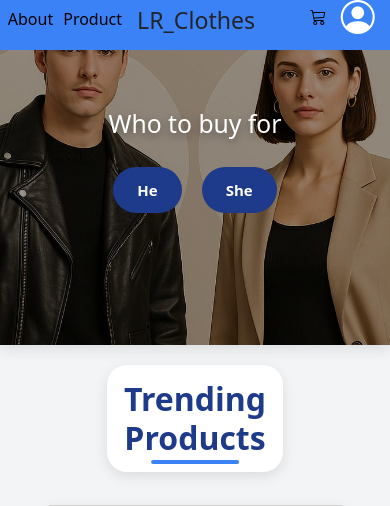
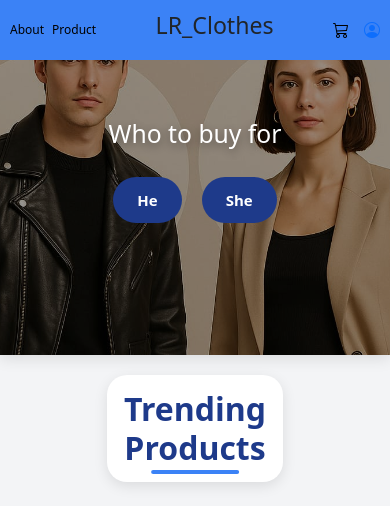
Before and after one commit to Lokendra-Rajput-78/Django-ECommerce-Web, a Django app: page / in a window 390 px wide. Shown: the top 506 px of the page. Run offline with Django 5.2, Linux system fonts and the light colour scheme; a user stored in the database is signed in; data comes from the database, SQL or seed files in the repository.

Commit message:
Refactor nav styles for better layout and spacing
Updated navigation styles for improved layout and responsiveness.

```diff
--- a/myapp/static/css/style.css
+++ b/myapp/static/css/style.css
@@ -57,94 +57,75 @@ body {
 
 nav {
   position: sticky;
+  top: 0;
+  z-index: 100;
+  width: 100%;
+  height: 70px;
+  padding: 0 20px;
+
   display: flex;
   justify-content: space-between;
   align-items: center;
-  height: 10vh;
-  width: 100%;
-  padding: 2%;
-  top: 0;
-  z-index: 10;
+
   background-color: var(--primary-light);
+}
 
-}
+
 
 .nav_first {
   display: flex;
-  justify-content: space-between;
   align-items: center;
-  margin-bottom: -1%;
-
-
 }
 
 .nav_first ul {
   display: flex;
-  justify-content: space-between;
-  align-items: center;
-  width: 70%;
-  gap: 10px;
+  gap: 20px;
   list-style: none;
-  text-decoration: none;
   padding: 0;
+  margin: 0;
 }
 
 .nav_first ul li a {
+  text-decoration: none;
   color: black;
-  text-decoration: none;
+  font-weight: 500;
 }
+
 
 
 .icons {
   display: flex;
   align-items: center;
-  justify-content: space-around;
-  gap: 2%;
-  margin: 2%;
+  gap: 15px;
 }
 
 .icons ul {
   display: flex;
   align-items: center;
-  justify-content: center;
-  justify-content: space-between;
-  gap: 15%;
+  gap: 15px;
+  list-style: none;
+  padding: 0;
+  margin: 0;
 }
 
-.icons ul li {
-  list-style: none;
+.insta-btn,
+.cart-btn {
+  background: transparent;
+  border: none;
+  cursor: pointer;
 }
 
-.insta-btn {
-  margin: 2%;
-  padding: 1%;
+.login-btn {
+  padding: 6px 12px;
+  background-color: var(--primary-soft);
+  color: var(--primary-light);
+  border-radius: 20px;
   border: none;
-  background-color: transparent;
-}
-
-.cart-btn {
-  margin: 2%;
-  padding: 1%;
-  border: none;
-  background-color: transparent;
+  font-size: 14px;
+  cursor: pointer;
 }
 
 
-
-.login-btn {
-  padding: 2px;
-  background-color: var(--primary-soft);
-  color: var(--primary-light);
-  border-radius: 25px;
-  border: none;
-  width: 60px;
-}
-
-
-.icons ul {
-  display: flex;
-  gap: 15px;
-}
 
 .nav-avatar {
   width: 36px;
@@ -152,30 +133,48 @@ nav {
   border-radius: 50%;
   object-fit: cover;
   border: 2px solid white;
-  font-size: 34px;
-  color: white;
   cursor: pointer;
-}
-
-.profile-link {
-  text-decoration: none;
-}
-
-.nav-avatarr {
-  font-size: 34px;
-  color: white;
 }
 
 
 
 @media (max-width: 768px) {
   nav {
-    display: flex;
-    align-items: center;
-    height: 50px;
-
+    height: 60px;
+    padding: 0 10px;
   }
 
+  .nav_first ul {
+    gap: 10px;
+  }
+
+  .icons {
+    gap: 10px;
+  }
+
+  .login-btn {
+    width: auto;
+    padding: 5px 10px;
+    font-size: 12px;
+  }
+
+  .nav-avatar {
+    width: 32px;
+    height: 32px;
+  }
+}
+
+
+@media (max-width: 480px) {
+  .nav_first ul {
+    display: flex;
+    gap: 8px;
+    font-size: 12px;
+  }
+
+  .icons {
+    gap: 8px;
+  }
 }
 
 
```
